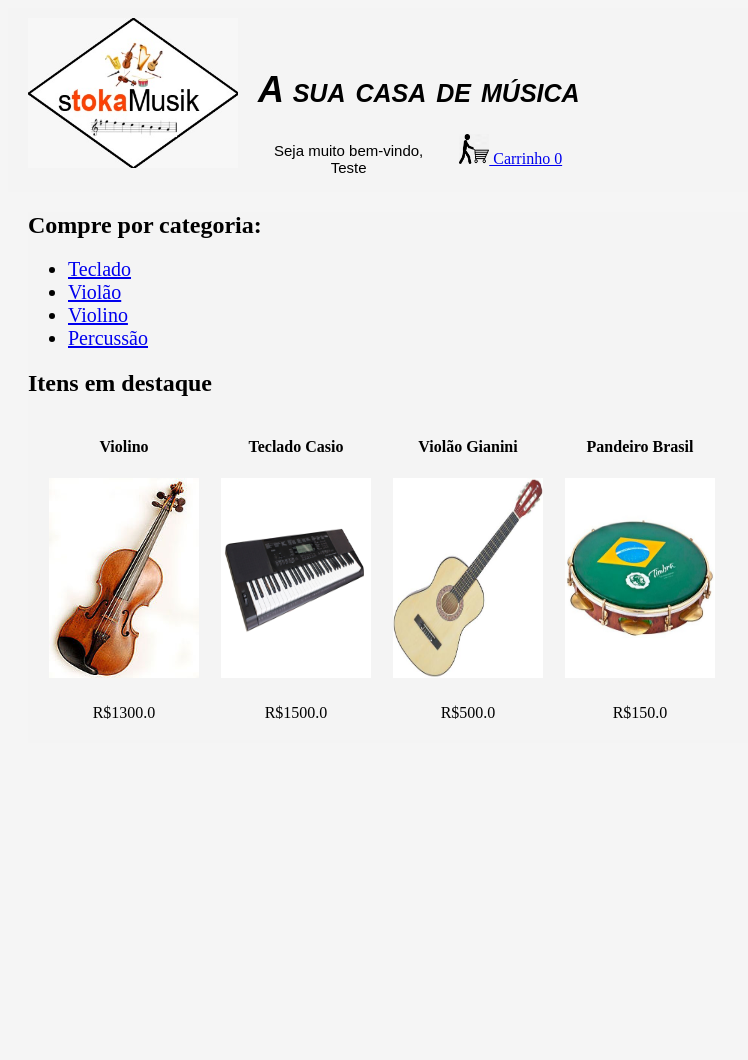
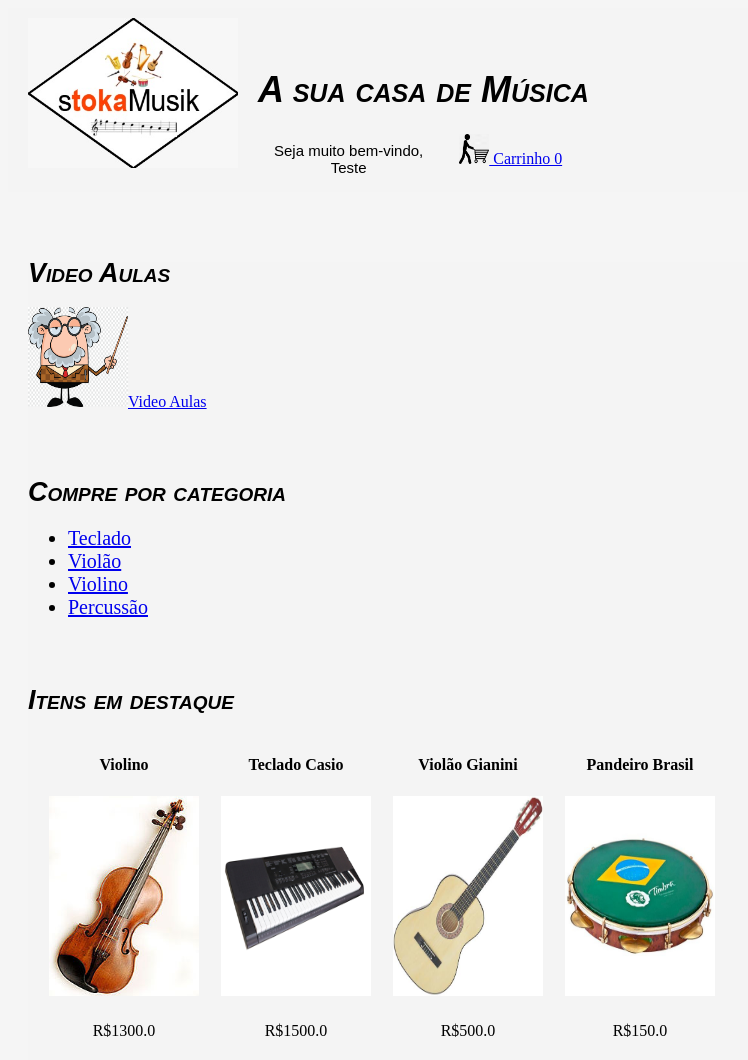
Before and after one commit to Grupo6-PI/Stokasimples_1, a Flask app: page / in a window 1280 px wide. Shown: the top 1060 px of the page, without its empty margins (0-748 px from the left). Before the commit the page ends 719 px from the top, so only its background shows below. Run offline with Flask 2, Linux system fonts and the light colour scheme; a user stored in the database is signed in; data comes from the database, SQL or seed files in the repository; data that the repository does not hold is empty.

Commit message:
inclui videos

```diff
--- a/main.py
+++ b/main.py
@@ -35,6 +35,28 @@ def root():
         categoryData = cur.fetchall()
     itemData = parse(itemData)
     return render_template('home.html', itemData=itemData, loggedIn=loggedIn, firstName=firstName, noOfItems=noOfItems, categoryData=categoryData)
+
+
+#video aulas
+
+@app.route('/classes')
+def classes():
+    loggedIn, firstName, noOfItems = getLoginDetails()
+    with sqlite3.connect('database.db') as conn:
+        cur = conn.cursor()
+        cur.execute('SELECT productId, name, price, description, image, stock FROM products')
+        itemData = cur.fetchall()
+        cur.execute('SELECT categoryId, name FROM categories')
+        categoryData = cur.fetchall()
+    itemData = parse(itemData)
+    return render_template('classes.html',  itemData=itemData, loggedIn=loggedIn, firstName=firstName, noOfItems=noOfItems, categoryData=categoryData)
+
+
+#fim de video aulas
+
+
+
+
 
 @app.route('/add')
 def admin():
--- a/static/css/topStyle.css
+++ b/static/css/topStyle.css
@@ -103,3 +103,22 @@
 	height: 30px;
 	width: 30px;
 }
+
+#videoclass {
+	color: rgb(3, 3, 3);
+	margin-top: 8px;
+	margin-bottom: 20px;
+	margin-left: 20px;
+	margin-right: 20px;
+	float: left;
+}
+
+#slogan{
+	font: italic small-caps normal 18px/1.3em Arial, sans-serif;
+	margin-top: 70px;
+}
+
+#maestro {
+	height: 100px;
+	width: 100px;
+}
--- a/templates/home.html
+++ b/templates/home.html
@@ -25,7 +25,7 @@
 	<a href="/">
 		<img id="logo" src= {{ url_for('static', filename='images/stoka_logo.jpeg') }} />
 	</a>
-	<div id=slogan><h1>A sua casa de música</h1></div>
+	<div id=slogan><h1>A sua casa de Música</h1></div>
 	<!--<form>
 		<input id="searchBox" type="text" name="searchQuery">
 		<input id="searchButton" type="submit" value="Pesquisar">
@@ -57,8 +57,25 @@
 <!-- até aqui é a parte de cima -->
 
 <div class="display">
+
+<!-- tentando colocar a ligação para os vídeos -->
+
+	{% if loggedIn %}
+	<div class="videoclass">
+		<div id=slogan><h2>Video Aulas</h2></div>
+			<a class="link" href="/classes">
+				<img src={{url_for('static', filename='images/maestro.png')}} id="maestro" />Video Aulas
+			</a>
+	</div>
+	{% endif %}
+
+
+<!-- tentando colocar a ligação para os vídeos -->
+
+
+
 	<div class="displayCategory">
-		<h2>Compre por categoria: </h2>
+		<div id=slogan><h2>Compre por categoria</h2></div>
 		<ul>
 			{% for row in categoryData %}
 			<li><a href="/displayCategory?categoryId={{row[0]}}">{{row[1]}}</a></li>
@@ -66,7 +83,7 @@
 		</ul>
 	</div>
 	<div>
-		<h2>Itens em destaque</h2>
+		<div id=slogan><h2>Itens em destaque</h2></div>
 		{% for data in itemData %}
 		<table>
 			<tr id="productName">
```
Also changed, not shown: templates/classes.html (added, +74 -0 lines), static/css/videos.css (added), static/images/maestro.png (added), 3 other files.
